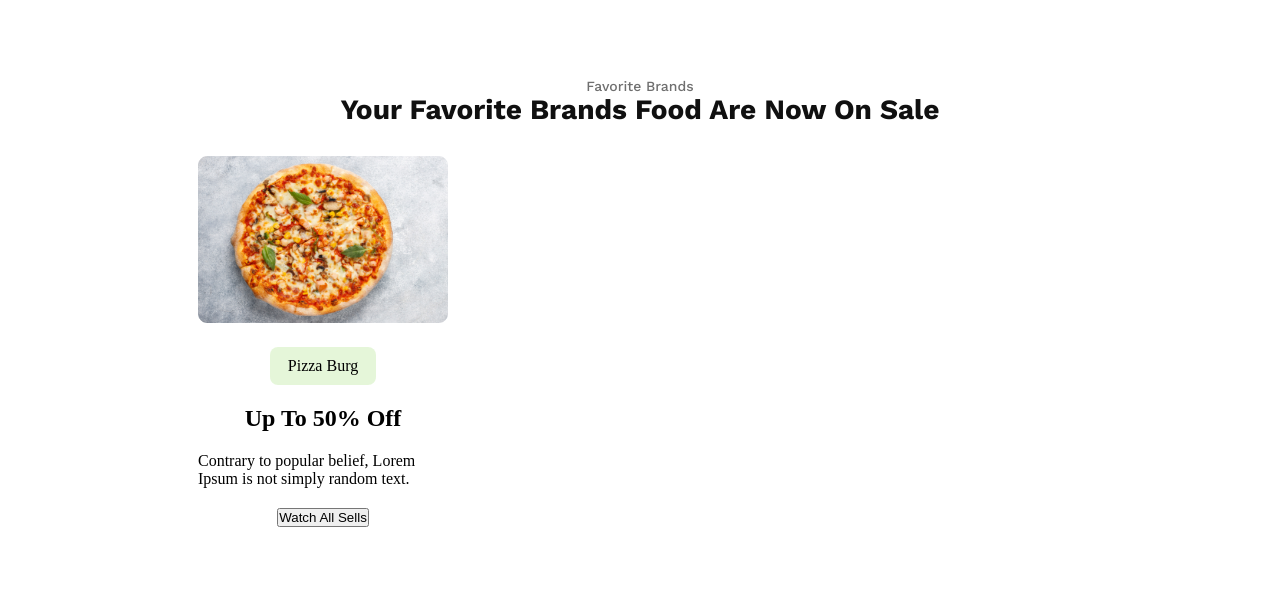
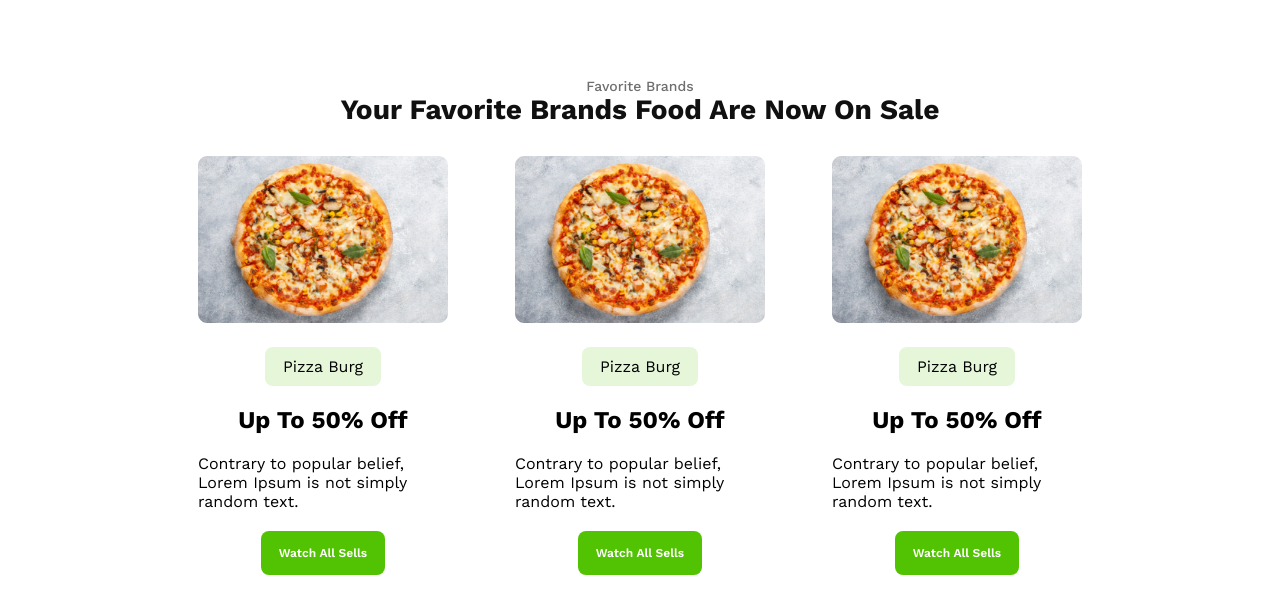
Before and after one commit to mstasiyakhatun1/moduel-5-pixso, a plain HTML site: page index.html in a window 1280 px wide. Shown: the part 637-1250 px from the top of the page. Drawn offline with nearby package versions, Linux system fonts and the light colour scheme.

Commit message:
complete website

```diff
--- a/index.html
+++ b/index.html
@@ -34,8 +34,31 @@
                     </div>
                     <h1>Up To 50% Off</h1>
                     <p>Contrary to popular belief, Lorem Ipsum is not simply random text.</p>
-                    <button>Watch All Sells</button>
+                    <button class="btn">Watch All Sells</button>
                 </div>
+                <div class="card">
+                    <div class="image-box">
+                        <img src="assets/pizza.png" alt="">
+                    </div>
+                    <div class="shop">
+                        <span>Pizza Burg</span>
+                    </div>
+                    <h1>Up To 50% Off</h1>
+                    <p>Contrary to popular belief, Lorem Ipsum is not simply random text.</p>
+                    <button class="btn">Watch All Sells</button>
+                </div>
+                <div class="card">
+                    <div class="image-box">
+                        <img src="assets/pizza.png" alt="">
+                    </div>
+                    <div class="shop">
+                        <span>Pizza Burg</span>
+                    </div>
+                    <h1>Up To 50% Off</h1>
+                    <p>Contrary to popular belief, Lorem Ipsum is not simply random text.</p>
+                    <button class="btn">Watch All Sells</button>
+                </div>
+            </div>
             </div>
         </div>
     </section>
--- a/styles/style.css
+++ b/styles/style.css
@@ -19,6 +19,7 @@
     border-radius: 8px;
     background: rgb(82, 195, 3);
     border: none;
+    cursor: pointer;
 }
 #hero {
     background: linear-gradient(
@@ -96,6 +97,10 @@
 }
 .card-container{
     margin-top: 30px;
+    display: flex;
+    justify-content: space-between;
+    gap: 20px;
+    font-family: Work Sans;
 }
 .card{
     max-width: 250px;
@@ -112,7 +117,6 @@
     width: 100%;
 }
 .card .shop{
-    background-color: antiquewhite;
     padding: 10px 18px 10px 18px;
     border-radius: 8px;
     background: rgba(82, 195, 3, 0.15);
```
